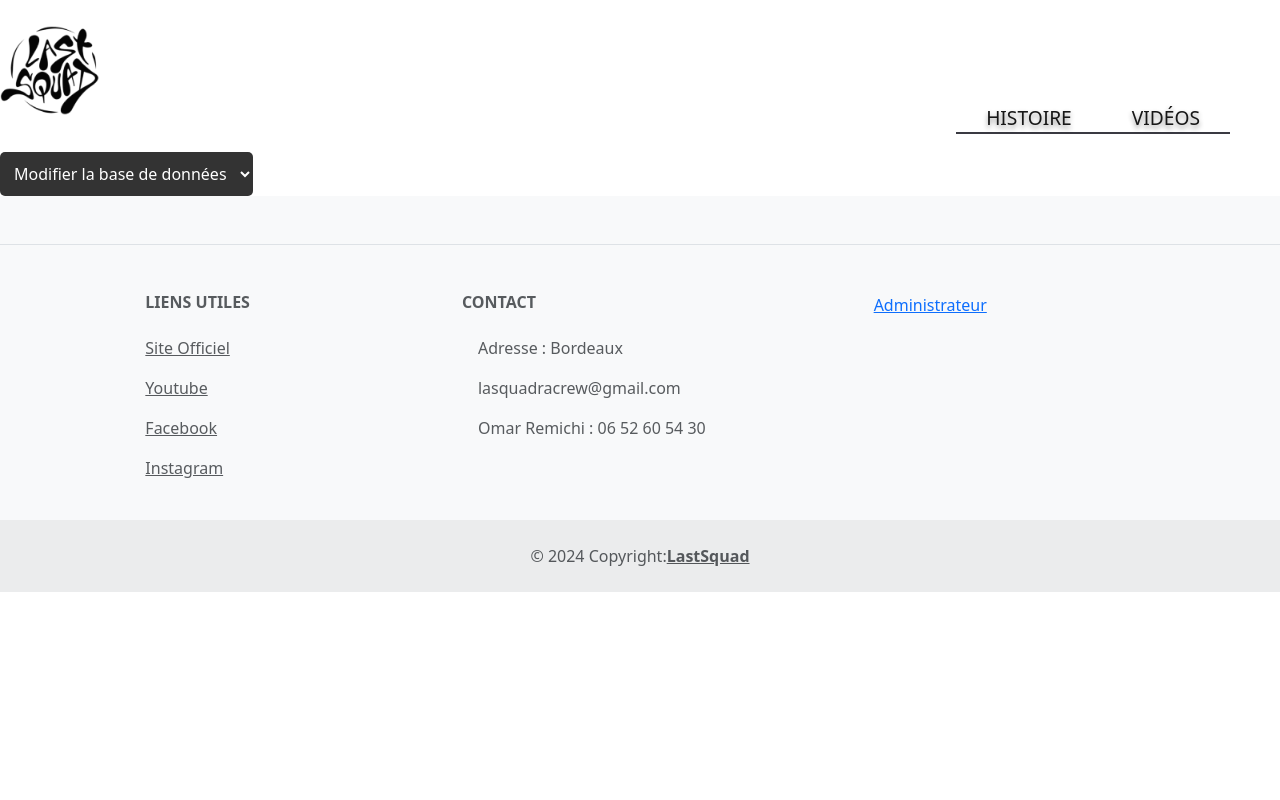
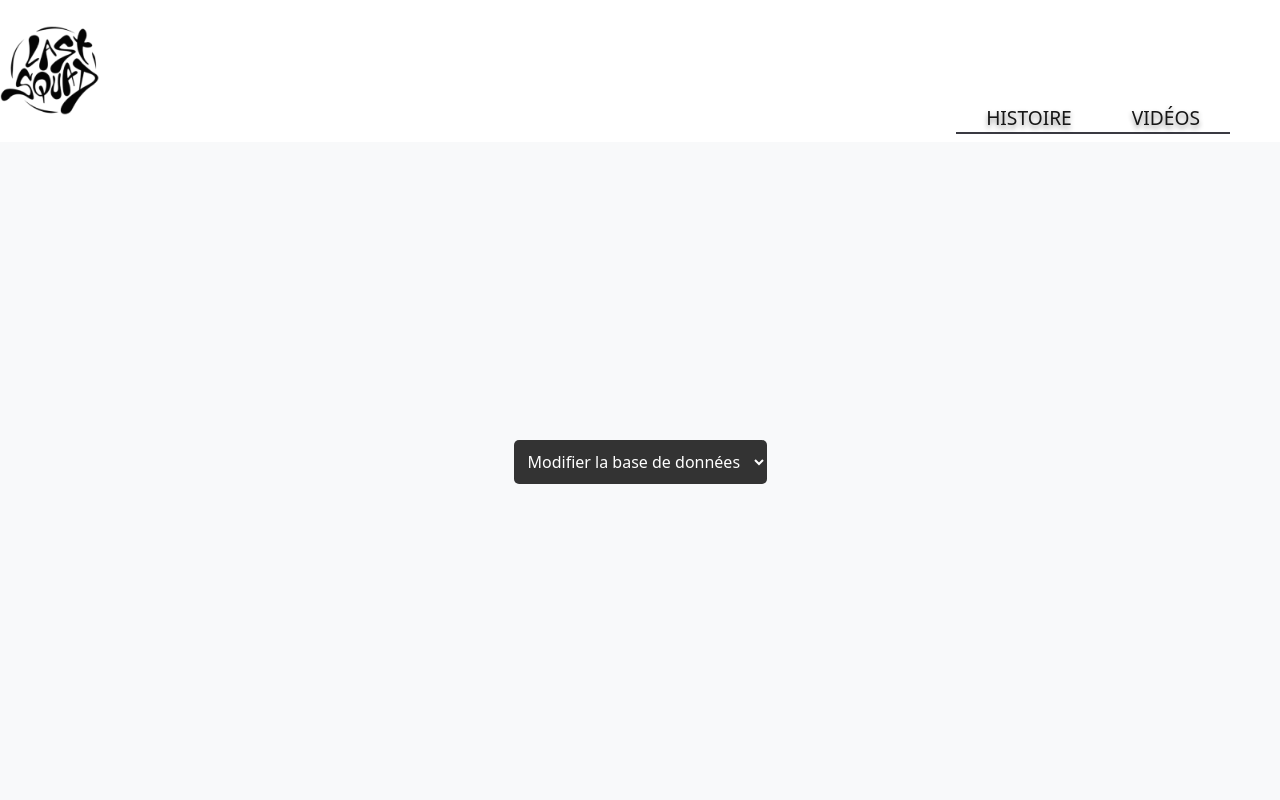
Before and after one commit to Harmony3118/Breakdance_front, a React (Create React App) app: page /admin in a window 1280 px wide. Shown: the top 800 px of the page. Built offline with nearby package versions, Linux system fonts and the light colour scheme.

Commit message:
Fin visuel

```diff
--- a/src/Pages/Admin/Admin.css
+++ b/src/Pages/Admin/Admin.css
@@ -1,38 +1,26 @@
-/* Admin.css */
-
-/* Conteneur principal pour centrer les éléments */
-.main {
+.mainAdmin {
   display: flex;
   flex-direction: column;
   align-items: center;
   justify-content: center;
-    min-height: 80vh; /* Ajuste la hauteur selon le besoin */
-    background-color: #f8f9fa; /* Couleur de fond de la page */
-    padding: 20px;
+  min-height: 80vh;
+  background-color: #f8f9fa;
+  padding: 2%;
 }
 
-  /* Conteneur pour le menu déroulant */
 .option-container {
   display: flex;
   flex-direction: column;
   align-items: center;
-    margin-bottom: 20px;
 }
 
-  /* Styliser le menu déroulant */
 #modifBDD {
-    background-color: #333; /* Fond gris foncé */
-    color: white; /* Texte blanc */
+  background-color: #333;
+  color: white;
   padding: 10px;
   border: none;
   border-radius: 5px;
-    margin-top: 10px;
+  margin-top: 3%;
+  margin-bottom: 3%;
   cursor: pointer;
 }
-
-  /* Styliser le label */
-  label[for="modifAdmin"] {
-    font-size: 18px;
-    color: #333;
-    margin-bottom: 10px;
-  }
--- a/src/Pages/Admin/Admin.js
+++ b/src/Pages/Admin/Admin.js
@@ -15,8 +15,8 @@ function Admin() {
   return (
     <div>
       <Navbar />
-      <main>
-        <div>
+      <main className="mainAdmin">
+        <div className="option-container">
           <select id="modifBDD" onChange={handleChange} required>
             <option value="">Modifier la base de données</option>
             <option value="0">Ajouter un élément</option>
--- a/src/Pages/ListVideos/ListVideos.css
+++ b/src/Pages/ListVideos/ListVideos.css
@@ -8,9 +8,9 @@
 
 .search-bar {
     padding: 10px;
-    width: calc(100% - 100px); /* Adjusted width to leave space for the button */
-    background-color: #333; /* Dark grey background */
-    color: white; /* White text */
+    width: calc(100% - 100px);
+    background-color: #333;
+    color: white;
     border: none;
     border-radius: 0 4px 4px 0;
     outline: none;
@@ -18,8 +18,8 @@
 
 .filter-toggle-button {
     padding: 10px 20px;
-    background-color: #555; /* Medium grey background */
-    color: white; /* White text */
+    background-color: #555;
+    color: white;
     border: none;
     border-radius: 4px 0 0 4px;
     cursor: pointer;
@@ -29,9 +29,9 @@
 .filter-buttons {
     display: none;
     position: absolute;
-    top: 50px; /* Adjust based on the height of the search bar */
+    top: 50px;
     left: 0;
-    background-color: #333; /* Dark grey background */
+    background-color: #333;
     padding: 10px;
     border-radius: 4px;
     box-shadow: 0 4px 8px rgba(0, 0, 0, 0.2);
@@ -42,8 +42,8 @@
     display: block;
     width: 100%;
     padding: 10px;
-    background-color: #555; /* Medium grey background */
-    color: white; /* White text */
+    background-color: #555;
+    color: white;
     border: none;
     border-radius: 4px;
     cursor: pointer;
@@ -56,7 +56,7 @@
 }
 
 .filter-buttons button:hover {
-    background-color: #777; /* Light grey background on hover */
+    background-color: #777;
 }
 
 .filter-buttons.visible {
--- a/src/components/AddMouvement/AddMouvement.css
+++ b/src/components/AddMouvement/AddMouvement.css
@@ -1,5 +1,5 @@
 .modifBDD {
-    max-width: 60%;
+    max-width: 100%;
     margin: 0 auto;
     padding: 20px;
     border: 1px solid #ccc;
--- a/src/components/SupprimerMouvement/SupprimerMouvement.css
+++ b/src/components/SupprimerMouvement/SupprimerMouvement.css
@@ -41,9 +41,6 @@
     list-style: none;
 }
 
-.eltImageSuppr {
-}
-
 .eltImageSuppr p {
   text-decoration: none;
     text-align: center;
```
Lines whose indentation alone changed are shown as unchanged.
